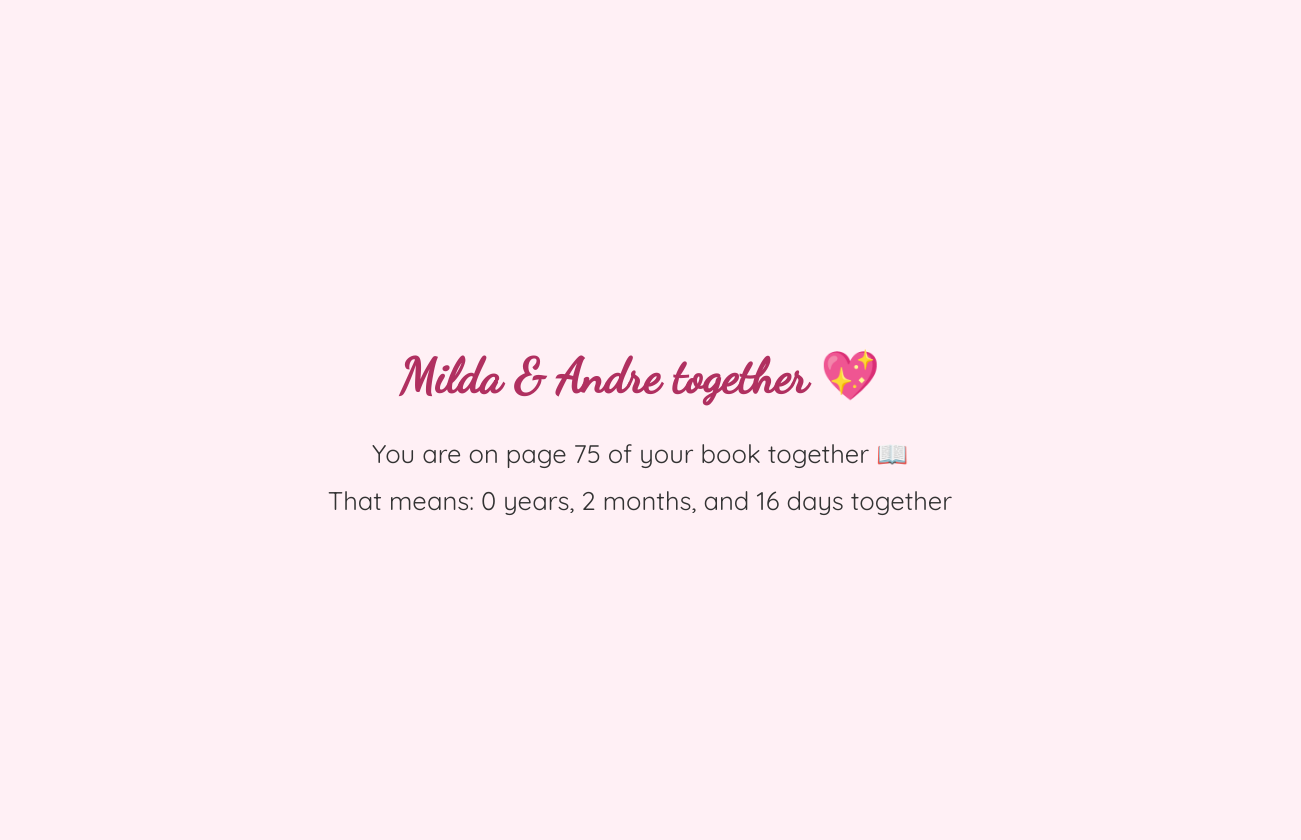
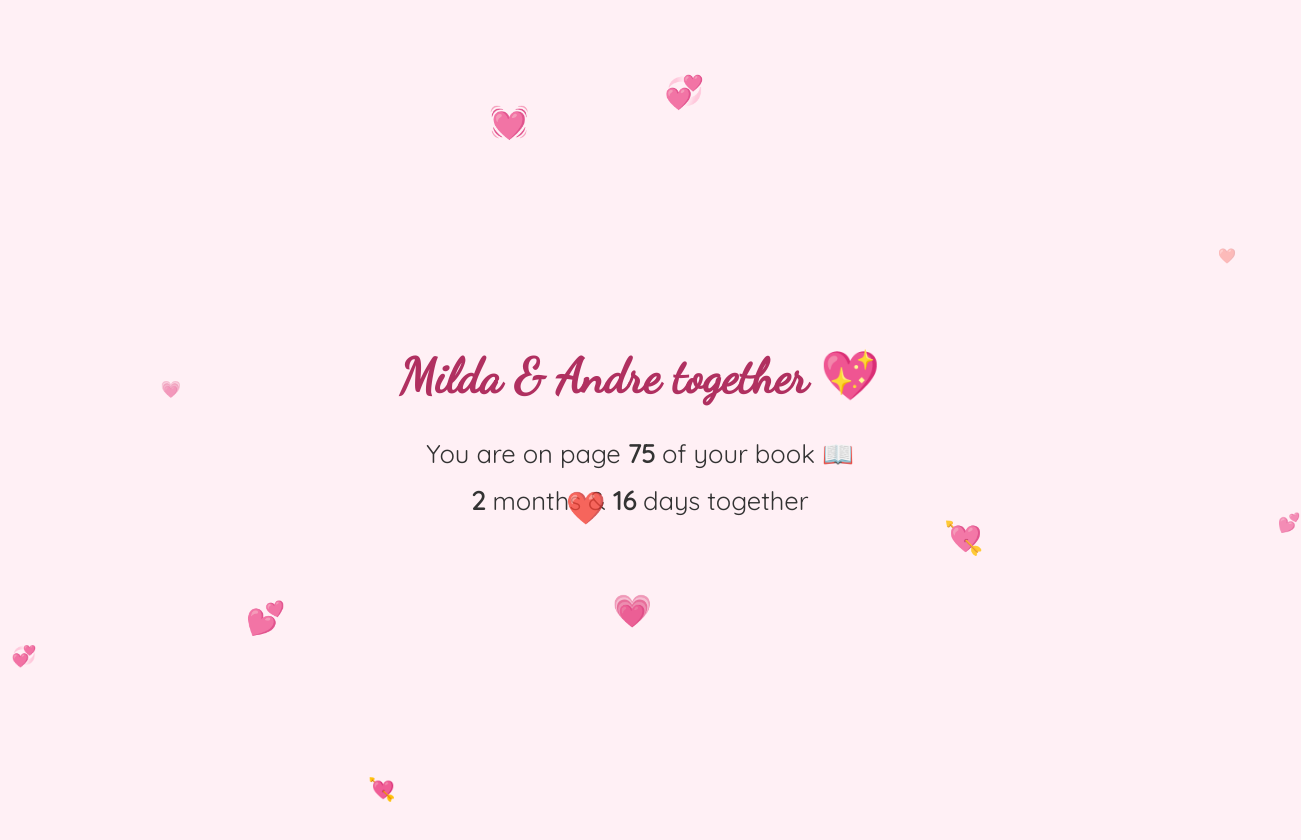
Before and after one commit to audentne/together, a plain HTML site: page index.html in a window 1280 px wide. Shown: the whole page, 1301 px wide, since content can reach past the window. Drawn offline with Linux system fonts and the light colour scheme.

Commit message:
Update index.html
With moving hearts and music

```diff
--- a/index.html
+++ b/index.html
@@ -5,7 +5,7 @@
   <meta name="viewport" content="width=device-width, initial-scale=1.0"/>
   <title>Milda & Andre together</title>
 
-  <!-- Fonts: Dancing Script + Quicksand -->
+  <!-- Fonts -->
   <link href="https://fonts.googleapis.com/css2?family=Dancing+Script&family=Quicksand&display=swap" rel="stylesheet">
 
   <style>
@@ -13,26 +13,64 @@
       font-family: 'Quicksand', sans-serif;
       background: #fff0f5;
       color: #333;
+      overflow: hidden;
+      margin: 0;
+      padding: 20px;
       display: flex;
       flex-direction: column;
       align-items: center;
       justify-content: center;
       height: 100vh;
-      margin: 0;
       text-align: center;
-      padding: 20px;
     }
 
     h1 {
       font-family: 'Dancing Script', cursive;
       font-size: 3em;
+      color: #b03060;
       margin-bottom: 0.5em;
-      color: #b03060;
     }
 
     p {
       font-size: 1.6em;
       margin: 0.3em 0;
+    }
+
+    .bold {
+      font-weight: bold;
+    }
+
+    .heart {
+      position: absolute;
+      font-size: 2em;
+      opacity: 0.8;
+      animation: float 4s ease-in-out infinite;
+      color: #ff4d6d;
+    }
+
+    @keyframes float {
+      0% { transform: translateY(0); }
+      50% { transform: translateY(-20px); }
+      100% { transform: translateY(0); }
+    }
+
+    .bubble-heart {
+      position: absolute;
+      font-size: 1.4em;
+      color: #ff69b4;
+      opacity: 0.9;
+      animation: rise 6s linear forwards;
+    }
+
+    @keyframes rise {
+      0% {
+        transform: translateY(0) scale(1);
+        opacity: 1;
+      }
+      100% {
+        transform: translateY(-100vh) scale(0.5);
+        opacity: 0;
+      }
     }
   </style>
 </head>
@@ -41,7 +79,14 @@
   <p id="pageCount"></p>
   <p id="exactTime"></p>
 
+  <!-- Romantic background music -->
+  <audio autoplay loop volume="0.05">
+    <source src="https://cdn.pixabay.com/download/audio/2023/03/13/audio_769d259b45.mp3?filename=romantic-piano-144186.mp3" type="audio/mpeg">
+    Your browser does not support the audio element.
+  </audio>
+
   <script>
+    // Book logic
     const startDate = new Date(2025, 0, 15); // 15 Jan 2025
     const today = new Date();
 
@@ -63,8 +108,46 @@
       months += 12;
     }
 
-    document.getElementById('pageCount').textContent = `You are on page ${totalDays} of your book together 📖`;
-    document.getElementById('exactTime').textContent = `That means: ${years} year${years !== 1 ? 's' : ''}, ${months} month${months !== 1 ? 's' : ''}, and ${days} day${days !== 1 ? 's' : ''} together`;
+    const bold = (text) => `<span class="bold">${text}</span>`;
+
+    document.getElementById('pageCount').innerHTML = `You are on page ${bold(totalDays)} of your book 📖`;
+
+    let timeText = '';
+    if (years >= 1) {
+      timeText += `${bold(years)} year${years !== 1 ? 's' : ''}, `;
+    }
+    timeText += `${bold(months)} month${months !== 1 ? 's' : ''}`;
+    timeText += ` & ${bold(days)} day${days !== 1 ? 's' : ''} together`;
+
+    document.getElementById('exactTime').innerHTML = timeText;
+
+    // Dynamic hearts
+    const heartSymbols = ['💗','💘','💞','❤️','💕','💓'];
+    for (let i = 0; i < 6; i++) {
+      const heart = document.createElement('div');
+      heart.className = 'heart';
+      heart.textContent = heartSymbols[i % heartSymbols.length];
+      heart.style.top = Math.random() * 80 + '%';
+      heart.style.left = Math.random() * 90 + '%';
+      heart.style.animationDelay = `${Math.random() * 4}s`;
+      document.body.appendChild(heart);
+    }
+
+    // Floating bubble hearts
+    function createBubbleHeart() {
+      const heart = document.createElement('div');
+      heart.className = 'bubble-heart';
+      heart.textContent = heartSymbols[Math.floor(Math.random() * heartSymbols.length)];
+      heart.style.left = Math.random() * 100 + 'vw';
+      heart.style.bottom = '-2vh';
+      document.body.appendChild(heart);
+
+      setTimeout(() => {
+        heart.remove();
+      }, 6000);
+    }
+
+    setInterval(createBubbleHeart, 1000);
   </script>
 </body>
 </html>
```
